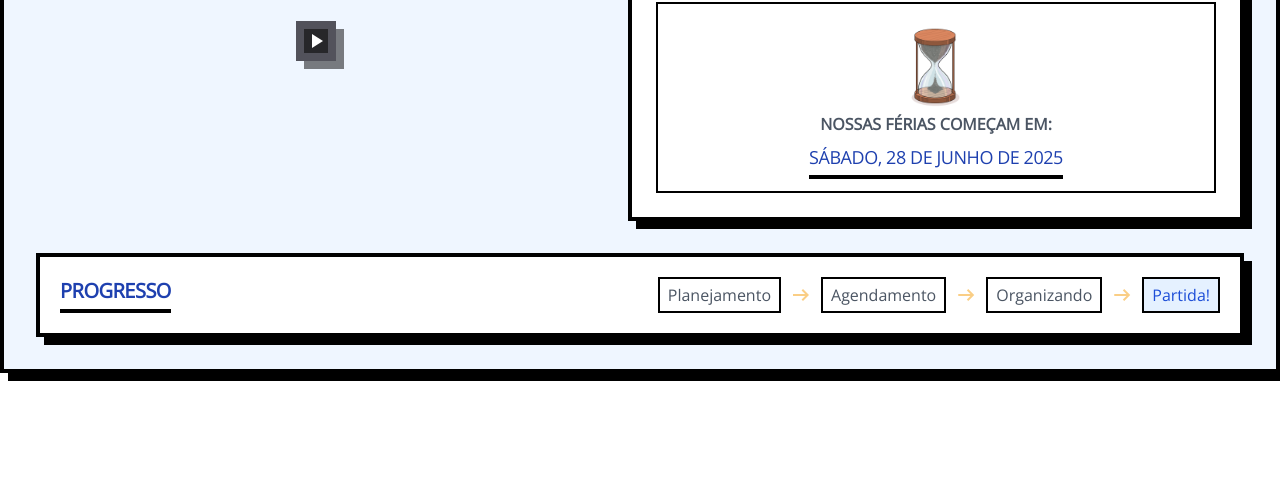
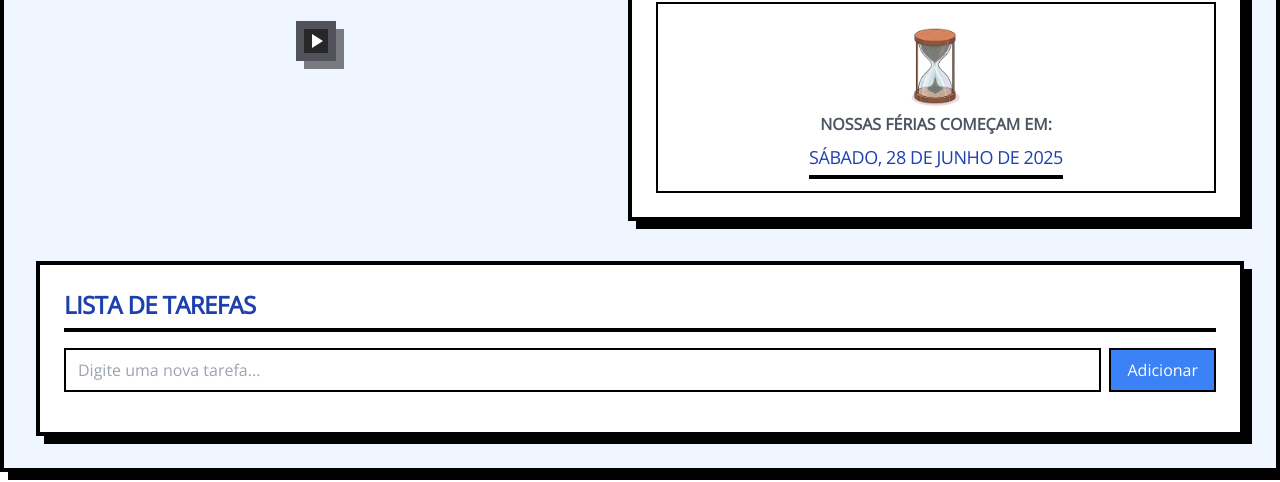
Before and after one commit to M4rcxs/countdown, a plain HTML site: page index.html in a window 1280 px wide. Shown: the part 318-800 px from the top of the page. Drawn offline with nearby package versions, Linux system fonts and the light colour scheme.

Commit message:
Implement task management functionality with add and delete features in index.html

```diff
--- a/index.html
+++ b/index.html
@@ -164,49 +164,27 @@
             </div>
           </div>
         </div>
-        <div
-          class="mt-8 bg-white p-5 border-4 border-black shadow-[8px_8px_0px_0px_rgba(0,0,0,1)] transition-transform duration-100 hover:translate-y-[-2px] relative overflow-hidden"
-        >
-          <div
-            class="flex flex-col md:flex-row items-start md:items-center justify-between gap-4 relative z-10"
-          >
-            <h3
-              class="text-xl font-semibold text-blue-800 uppercase tracking-tight border-b-4 border-black pb-1"
+        <div class="mt-10 bg-white p-6 border-4 border-black shadow-[8px_8px_0px_0px_rgba(0,0,0,1)]">
+          <h3 class="text-2xl font-bold text-blue-800 mb-4 uppercase tracking-tight border-b-4 border-black pb-2">
+            Lista de Tarefas
+          </h3>
+          <div class="flex flex-wrap gap-2 mb-4">
+            <input
+              id="task-input"
+              type="text"
+              placeholder="Digite uma nova tarefa..."
+              class="flex-1 border-2 border-black px-3 py-2"
+            />
+            <button
+              onclick="addTask()"
+              class="bg-blue-500 text-white px-4 py-2 border-2 border-black hover:bg-blue-600 transition-transform hover:translate-y-[-2px]"
             >
-              Progresso
-            </h3>
-            <div class="flex flex-wrap items-center gap-2 relative">
-              <span
-                class="text-gray-600 relative z-10 border-2 border-black px-2 py-1 bg-white"
-                >Planejamento</span
-              >
-              <span
-                class="material-symbols-outlined text-amber-500 animate-pulse relative z-10"
-                >arrow_right_alt</span
-              >
-              <span
-                class="text-gray-600 relative z-10 border-2 border-black px-2 py-1 bg-white"
-                >Agendamento</span
-              >
-              <span
-                class="material-symbols-outlined text-amber-500 animate-pulse relative z-10"
-                >arrow_right_alt</span
-              >
-              <span
-                class="text-gray-600 relative z-10 border-2 border-black px-2 py-1 bg-white"
-                >Organizando</span
-              >
-              <span
-                class="material-symbols-outlined text-amber-500 animate-pulse relative z-10"
-                >arrow_right_alt</span
-              >
-              <span
-                class="font-medium text-blue-700 relative z-10 border-2 border-black px-2 py-1 bg-blue-200/40"
-                >Partida!</span
-              >
-            </div>
+              Adicionar
+            </button>
+          </div>
+          <ul id="task-list" class="space-y-2"></ul>
+        </div>
 
-          </div>
           <iframe
         id="ytPlayer"
         width="1"
@@ -362,6 +340,45 @@
       };
     </script>
     <script>
+      const taskInput = document.getElementById("task-input");
+const taskList = document.getElementById("task-list");
+
+function loadTasks() {
+  const tasks = JSON.parse(localStorage.getItem("todo-tasks")) || [];
+  taskList.innerHTML = "";
+  tasks.forEach((task, index) => {
+    const li = document.createElement("li");
+    li.className =
+      "flex justify-between items-center border-2 border-black px-3 py-2 bg-yellow-100";
+    li.innerHTML = `
+      <span>${task}</span>
+      <button onclick="deleteTask(${index})" class="text-red-600 font-bold">X</button>
+    `;
+    taskList.appendChild(li);
+  });
+}
+
+function addTask() {
+  const task = taskInput.value.trim();
+  if (task === "") return;
+
+  const tasks = JSON.parse(localStorage.getItem("todo-tasks")) || [];
+  tasks.push(task);
+  localStorage.setItem("todo-tasks", JSON.stringify(tasks));
+  taskInput.value = "";
+  loadTasks();
+}
+
+function deleteTask(index) {
+  const tasks = JSON.parse(localStorage.getItem("todo-tasks")) || [];
+  tasks.splice(index, 1);
+  localStorage.setItem("todo-tasks", JSON.stringify(tasks));
+  loadTasks();
+}
+
+// Load tasks on page load
+loadTasks();
+
         function updateCountdown() {
           const targetDate = new Date('2025-06-28T00:00:00');
           const now = new Date();
@@ -403,7 +420,7 @@
             await navigator.share({
             title: "Contagem Regressiva 🎉",
             text: "Acompanhe a contagem regressiva das Férias do Marcos e da Maria 🥳🛫 :",
-            url: "https://m4rcxs.github.io/countdown/",
+            url: "http://www.timerunning.shop/",
             });
         } catch (error) {
             console.error("Erro ao compartilhar:", error);
```
